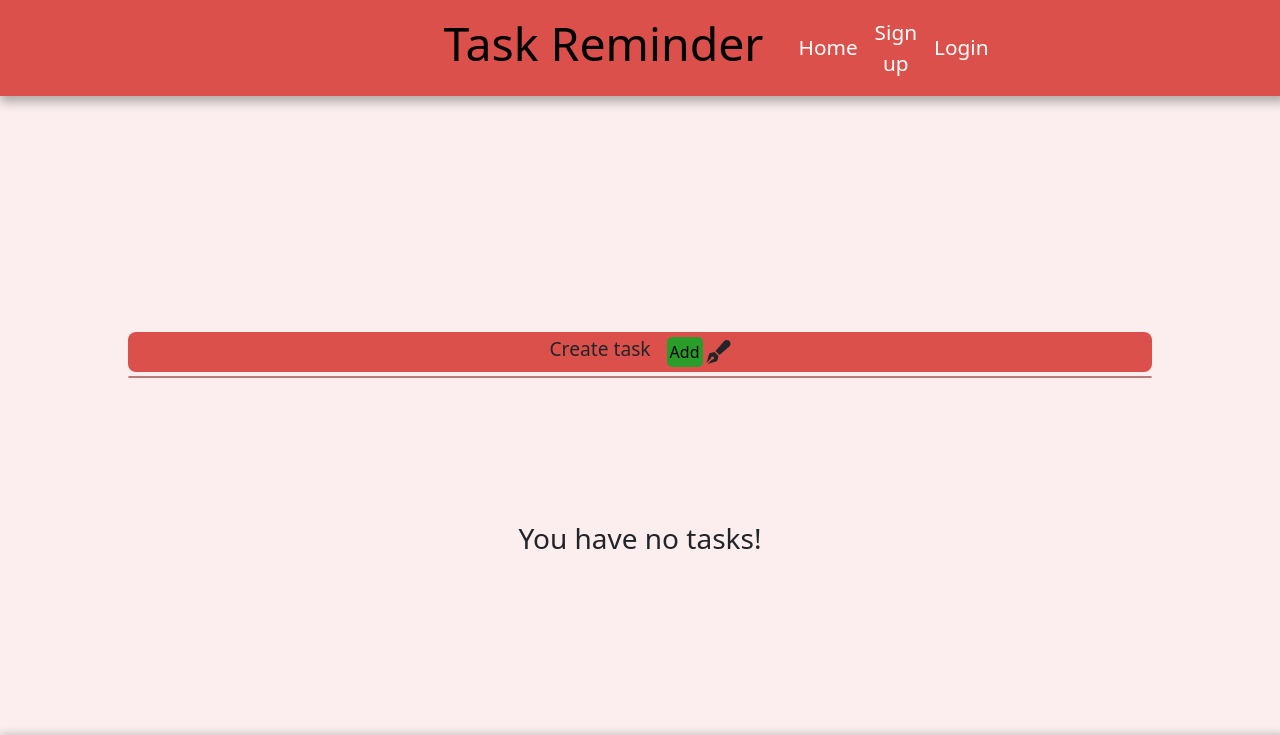
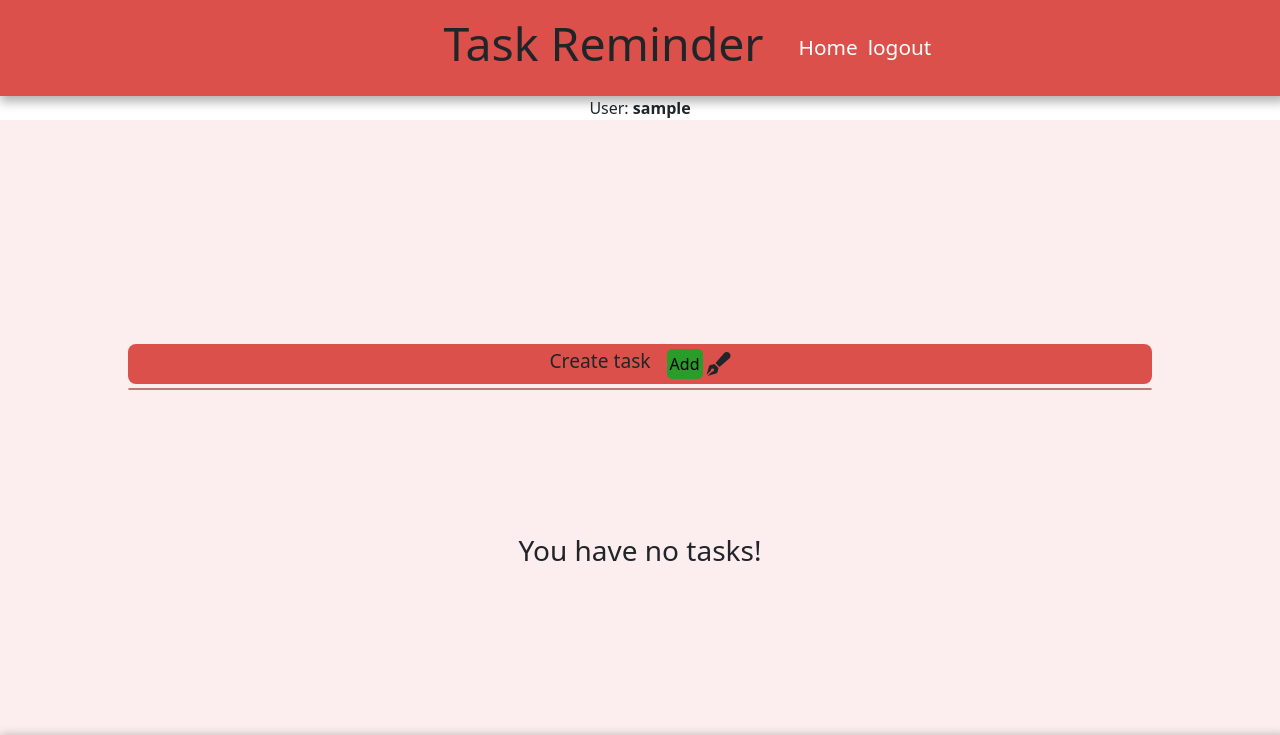
Before and after one commit to Timalexanderandersson/Task-Reminder, a Django app: page /tasks/ in a window 1280 px wide. Shown: the top 735 px of the page. Run offline with Django 5.2, Linux system fonts and the light colour scheme; the visitor is signed in with stand-in values (Sample User, id 1); some libraries are stand-ins or nearby versions.

Commit message:
added account loggin in urls and logout and functions for both. html code for html pages login,logout,register,task_edit.

```diff
--- a/requirements.txt
+++ b/requirements.txt
@@ -2,7 +2,6 @@ asgiref==3.8.1
 crispy-bootstrap5==2024.2
 dj-database-url==2.2.0
 Django==5.1
-django-crispy-forms==2.3
 gunicorn==23.0.0
 psycopg2==2.9.9
 sqlparse==0.5.1
--- a/task_app/forms.py
+++ b/task_app/forms.py
@@ -1,9 +1,8 @@
 from django import forms
-from crispy_forms.helper import FormHelper
-from crispy_forms.layout import Layout, Submit
 from django.contrib.auth.models import User
 from .models import TaskUser
 from django.contrib.auth.forms import UserCreationForm
+
 #Posting Tasks
 class PostUser(forms.ModelForm):
     class Meta:
@@ -18,3 +17,8 @@ class SigningUp(UserCreationForm):
     class Meta:
         model = User
         fields = ['username','email','password1', 'password2']
+
+#Sign in to account
+class SignIn(forms.Form):
+    username = forms.CharField(max_length=50)
+    password = forms.CharField(max_length=60, widget=forms.PasswordInput)
--- a/task_app/templates/index.html
+++ b/task_app/templates/index.html
@@ -8,8 +8,8 @@
         </div>
         <div class="task-add-box ">
             <h3 class="text-center mb-4">Create an account to get started!</h3>
-            <p class="text-center ">Get started <a class="links-for-all" href=""><strong> Here</strong></a></p>
-            <p class="text-center">Already have account? <a class="links-for-all" href=""><strong>Login</strong></a></p>
+            <p class="text-center ">Get started <a class="links-for-all" href="{% url 'register' %}"><strong> Here</strong></a></p>
+            <p class="text-center">Already have account? <a class="links-for-all" href="{% url 'login' %}"><strong>Login</strong></a></p>
         </div>
     </div>
     {% endblock %}
--- a/task_app/templates/register.html
+++ b/task_app/templates/register.html
@@ -1,8 +1,7 @@
 {% extends "base.html" %}
 {% block content %}
-<!-- Account form -->
 <h1>Create Your Account</h1>
-<form method="post" class="col-8 text-center">
+<form method="post" class="col-8 text-center" >
         {% csrf_token %}
         {% for field in form %}
             <p>{{ field.label_tag }}</p>
@@ -14,7 +13,6 @@
                 </ul>
         {% endfor %}
     <button type="submit" id="first-button" value="Register">Sign up</button>
-    <p class="text-center">Already have an account?<a class="links-for-all" href=""><strong>Log in
-                here</strong></a> </p>
+    <p class="text-center">Already have an account?<a class="links-for-all" href="{% url 'login' %}"><strong>Log in here</strong></a> </p>
 </form>
 {% endblock %}
--- a/task_app/templates/task_edit.html
+++ b/task_app/templates/task_edit.html
@@ -1,5 +1,20 @@
 {% extends "base.html" %}
 {% block content %}
+{% if messages %}
+    {% for message in messages %}
+    {% if message.tags == 'error' %}
+        <div class="alert alert-warning alert-dismissible " role="alert" >
+           <li>{{ message }}</li>
+            <button type="button" class="btn-close" data-bs-dismiss="alert" aria-label="Close"></button>
+        </div>
+        {% elif message.tags == 'success' %}
+        <div class="alert alert-success alert-dismissible fade show" role="alert">
+            {{ message }}
+            <button type="button" class="btn-close" data-bs-dismiss="alert" aria-label="Close"></button>
+        </div>
+        {% endif %}
+    {% endfor %}
+{% endif %}
 
 <!--Dropdown to show the form-->
 <div class="container-task">
--- a/task_app/urls.py
+++ b/task_app/urls.py
@@ -5,6 +5,8 @@ urlpatterns = [
     path('', views.homepage, name='Homepage'),
     path('tasks/', views.taskpush, name='task-create'),
     path('register/', views.signing_up, name="register"),
+    path('login/', views.AccountLogin, name="login"),
+    path('logout/', views.AccountLogout, name="logout"),
     path('delete/<int:pk>/', views.DeleteTask.as_view(), name='delete_site'),
     path('update/<int:pk>/', views.UpdateTask.as_view(), name='updating_task'),
 ]
--- a/task_app/views.py
+++ b/task_app/views.py
@@ -1,19 +1,23 @@
 from django.shortcuts import render, redirect
 from django.views.generic.edit import DeleteView, UpdateView
 from .models import TaskUser
-from .forms import PostUser, SigningUp
+from .forms import PostUser, SigningUp, SignIn
 from django.urls import reverse_lazy
 from django.contrib import messages
+from django.contrib.auth import login, authenticate, logout
 from django.contrib.auth.mixins import LoginRequiredMixin
 from django.contrib.messages.views import SuccessMessageMixin
+from django.contrib.auth.decorators import login_required
 
 #Takes user/visitor to the front page.
 def homepage(request):
-
+    if request.user.is_authenticated:
+        return redirect('task-create')
     return render(request, 'index.html',)
 
 
 # Adding to the task list as user.
+@login_required
 def taskpush(request):
     allinfo = TaskUser.objects.filter(user=request.user).order_by('-created_at')
     if request.method == 'POST':
@@ -50,19 +54,50 @@ class UpdateTask(LoginRequiredMixin,SuccessMessageMixin,UpdateView):
     success_message = 'Updated task'
     success_url = reverse_lazy('task-create')
 
-
+#Account sign up function
 def signing_up(request):
     if request.method == 'GET':
         form = SigningUp()
-        return render(request, 'register.html',{'form':form})
-    if request.method == 'POST':
+    else:
         form = SigningUp(request.POST)
         if form.is_valid():
-            user = form.save()
-            user.username = user.username.lower()
-            user.save()
-            message.success(request, f'Welcome {user.username} to your account!')
-            return redirect('task-create')
-        else:
-            form = SigningUp()
+           user = form.save()
+           user.username = user.username.lower()
+           user.save()
+           messages.success(request, f'Welcome {user.username} to your account.')
+           login(request, user)
+           return redirect('task-create')
+
     return render(request, 'register.html',{'form':form})
+
+#Account sign in function
+def AccountLogin(request):
+    if request.user.is_authenticated:
+        return redirect('task-create')
+    if request.method == 'GET':
+        form = SignIn()
+        return render(request, 'login.html', {'form':form})
+
+    elif request.method == 'POST':
+        form = SignIn(request.POST)
+        if form.is_valid():
+            username = form.cleaned_data['username']
+            password = form.cleaned_data['password']
+            user = authenticate(request, username=username, password=password)
+            if user:
+                login(request, user)
+                messages.success(request, f'Welcome {username}.')
+                return redirect('task-create')
+
+        messages.error(request, f'Wrong username or password')
+        return render(request, 'login.html', {'form':form})
+
+
+#Sign out function
+@login_required
+def AccountLogout(request):
+    if request.method == 'POST':
+        logout(request)
+        messages.success(request, f'You sign out.')
+        return redirect('Homepage')
+    return render(request,'logout.html')
--- a/task_reminder/settings.py
+++ b/task_reminder/settings.py
@@ -43,12 +43,8 @@ INSTALLED_APPS = [
     'django.contrib.sessions',
     'django.contrib.messages',
     'django.contrib.staticfiles',
-    'crispy_forms',
-    'crispy_bootstrap5',
     'task_app',
 ]
-CRISPY_ALLOWED_TEMPLATE_PACKS = "bootstrap5"
-CRISPY_TEMPLATE_PACK = "bootstrap5"
 
 
 MIDDLEWARE = [
--- a/templates/base.html
+++ b/templates/base.html
@@ -1,6 +1,4 @@
 {% load static %}
-{% load crispy_forms_tags %}
-
 {% url 'Homepage' as Homepage_url %}
 
 <!DOCTYPE html>
@@ -23,11 +21,16 @@
     <!-- Nav button and title -->
     <div class="col no-display-block"></div>
     <div class="text-center next-screen">
-      <h1 id="title-task"><a class="title-link" href="{% url 'Homepage' %}">Task Reminder</a></h1>
+      <h1 id="title-task">Task Reminder</a></h1>
       <div class="bigger-nav">
+        {%if request.user.is_authenticated %}
+        <a class="button-big" href="{% url 'task-create' %}">Home</a>
+        <a class="button-big" href="{% url 'logout' %}">logout</a>
+        {% else %}
         <a class="button-big" href="{% url 'Homepage' %}">Home</a>
-        <a class="button-big" href="#">Sign up</a>
-        <a class="button-big" href="#">Login</a>
+        <a class="button-big" href="{% url 'register' %}">Sign up</a>
+        <a class="button-big" href="{% url 'login' %}">Login</a>
+        {% endif %}
       </div>
     </div>
     <div class="dropdown col button-nav-div no-nav-bar">
@@ -36,14 +39,21 @@
       </a>
       <!-- Navbar after 400px -->
       <ul class="dropdown-menu">
+        {%if request.user.is_authenticated %}
+        <li><a class="dropdown-item" href="{% url 'task-create' %}">Home</a></li>
+        <li><a class="dropdown-item" href="{% url 'logout' %}">Logout</a></li>
+        {% else  %}
         <li><a class="dropdown-item" href="{% url 'Homepage' %}">Home</a></li>
-        <li><a class="dropdown-item" href="#">Sign up</a></li>
-        <li><a class="dropdown-item" href="#">Login</a></li>
+        <li><a class="dropdown-item" href="{% url 'register' %}">Sign up</a></li>
+        <li><a class="dropdown-item" href="{% url 'login' %}">Login</a></li>
+      </ul>
+      {% endif %}
       </ul>
     </div>
   </header>
-
-
+  {%if request.user.is_authenticated %}
+  <span class="text-center user-name">User: <strong>{{ request.user.username }}</strong></span>
+  {% endif %}
   <!-- Main Content -->
   <main>
     {% block content %}
```
Also changed, not shown: task_app/templates/login.html (+17 -0 lines), task_app/templates/logout.html (+12 -0 lines), task_app/templates/task_create.html (deleted, +0 -36 lines). Lines whose indentation alone changed are shown as unchanged.
